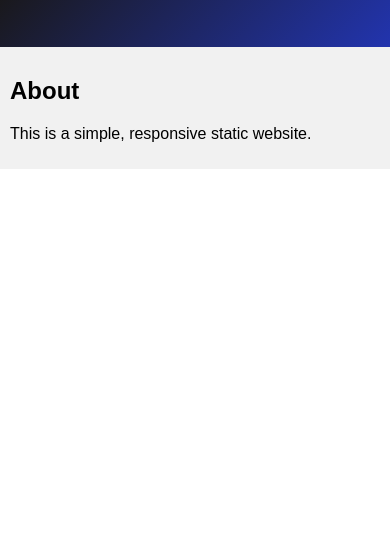
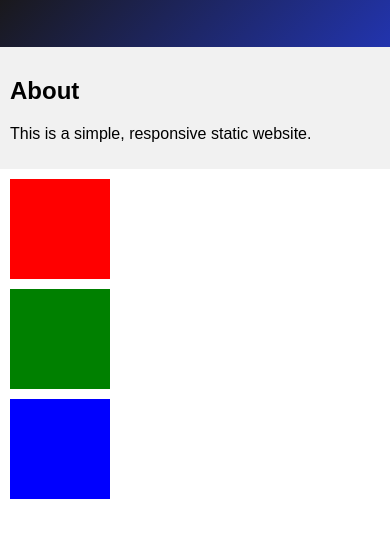
Before and after one commit to EnterDname92/RM3YT.io, a plain HTML site: page index.html in a window 390 px wide. Shown: the part 186-724 px from the top of the page. Drawn offline with Linux system fonts and the light colour scheme.

Commit message:
Update styles.css
Floating Square Placeholders

```diff
--- a/styles.css
+++ b/styles.css
@@ -31,4 +31,31 @@ body {
         margin: 0;
         padding: 10px;
     }
+.square {
+            width: 100px;
+            height: 100px;
+            margin: 10px;
+            animation: floatIn 2s ease-in forwards;
+        }
+
+        .square1 {
+            background-color: red;
+            animation-delay: 0s;
+        }
+
+        .square2 {
+            background-color: green;
+            animation-delay: 0.5s;
+        }
+
+        .square3 {
+            background-color: blue;
+            animation-delay: 1s;
+        }
+
+        @keyframes floatIn {
+            0% { transform: translateX(-100%); }
+            100% { transform: translateX(0); }
+        }
+
 }
```
